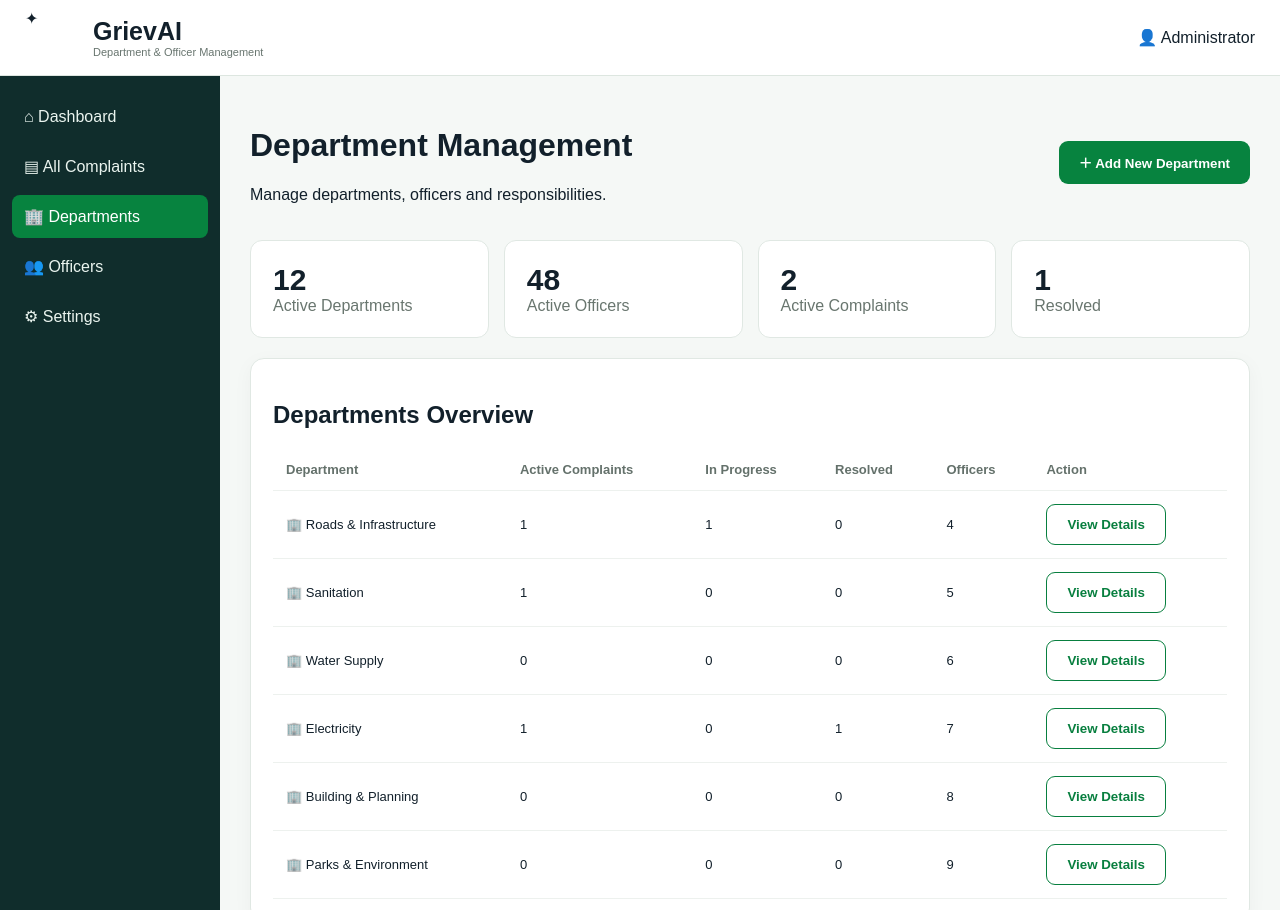
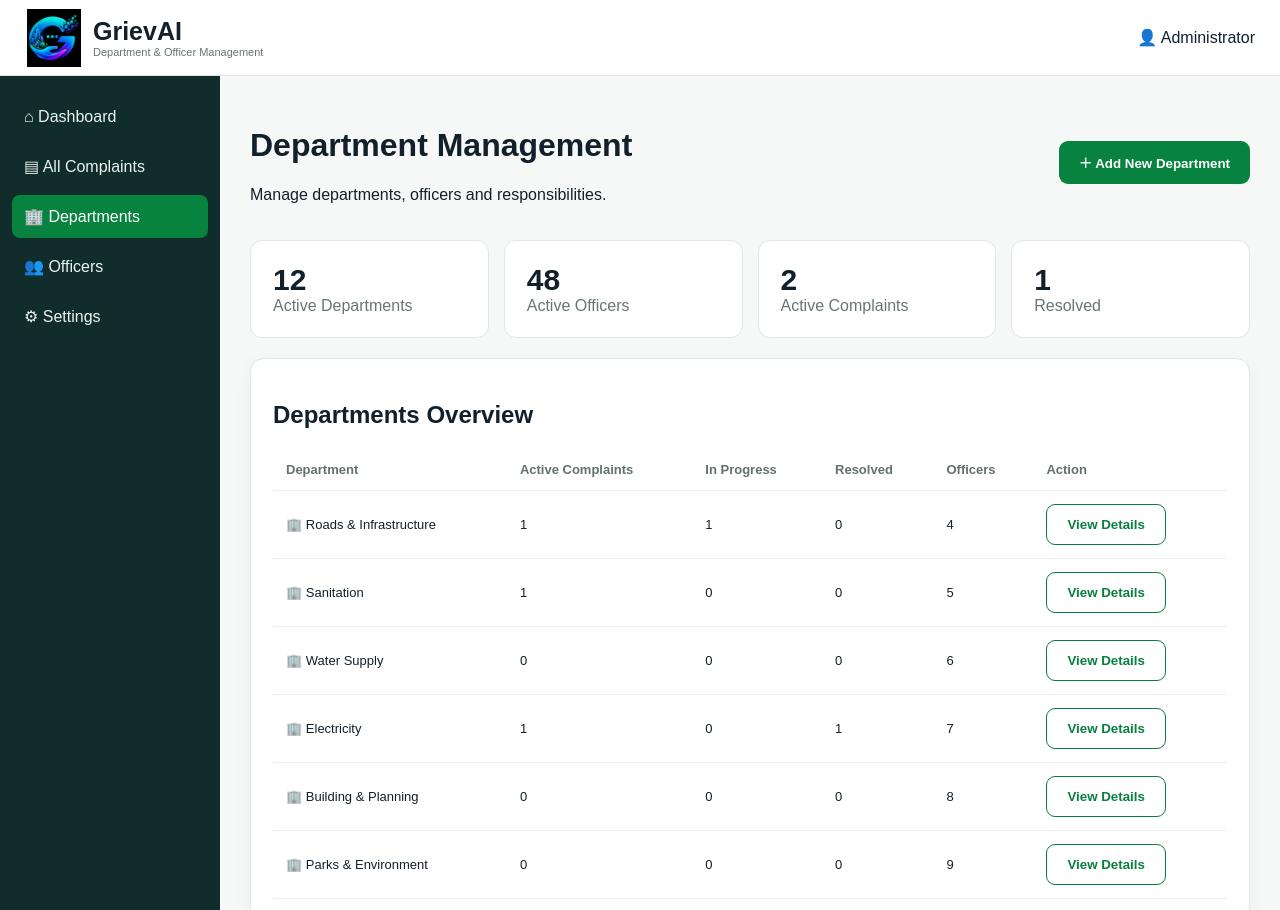
Before and after one commit to sethumadhavan505/GrievAI, a plain HTML site: page departments.html in a window 1280 px wide. Shown: the top 910 px of the page. Drawn offline with Linux system fonts and the light colour scheme.

Commit message:
Update departments.html

```diff
--- a/departments.html
+++ b/departments.html
@@ -27,9 +27,11 @@
     href="dashboard.html"
 >
 
-<span class="logo">
-✦
-</span>
+<img
+            src="logo.png"
+            alt="GrievAI Logo"
+            class="logo"
+        >
 
 <span>
 
```
